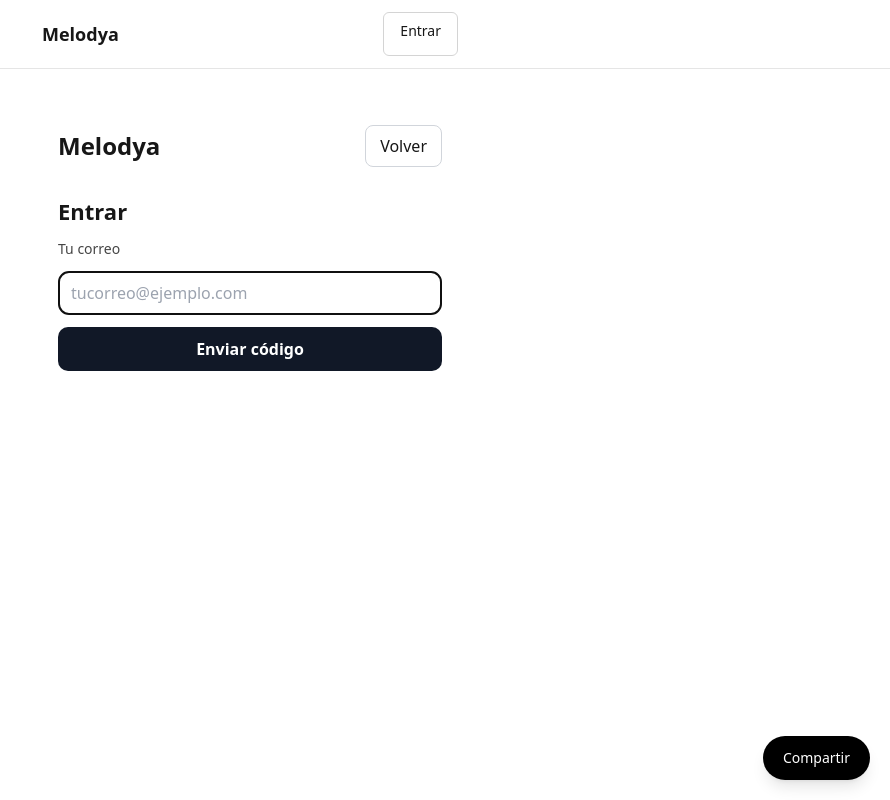
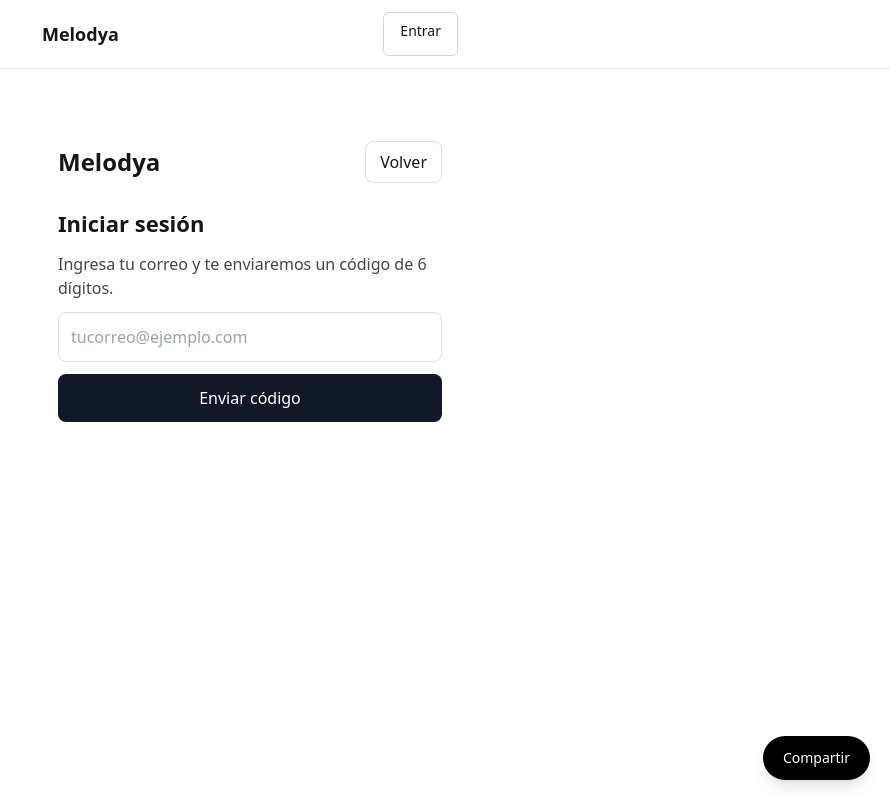
Before and after one commit to HSevenn/Melodya, a Next.js app: page /login in a window 1280 px wide. Shown: the whole page, without its empty margins (390-1280 px from the left). Built offline with nearby package versions, Linux system fonts and the light colour scheme.

Commit message:
Update page.tsx

```diff
--- a/app/login/page.tsx
+++ b/app/login/page.tsx
@@ -1,213 +1,154 @@
 'use client';
 
-import { useEffect, useState } from 'react';
+import { useState } from 'react';
 import { useRouter } from 'next/navigation';
 import { supabaseBrowser } from '@/lib/supabase-browser';
 
-export const dynamic = 'force-dynamic';
-
-type Step = 'email' | 'code';
+type Step = 'askEmail' | 'verify';
 
 export default function LoginPage() {
   const router = useRouter();
   const supabase = supabaseBrowser();
 
-  const [step, setStep] = useState<Step>('email');
-
+  const [step, setStep] = useState<Step>('askEmail');
   const [email, setEmail] = useState('');
   const [code, setCode] = useState('');
+  const [loading, setLoading] = useState(false);
+  const [err, setErr] = useState<string | null>(null);
 
-  const [sending, setSending] = useState(false);
-  const [verifying, setVerifying] = useState(false);
-  const [error, setError] = useState<string | null>(null);
-
-  const [cooldown, setCooldown] = useState(0);
-
-  useEffect(() => {
-    const saved = sessionStorage.getItem('melodya:lastEmail');
-    if (saved && !email) setEmail(saved);
-  }, []); // eslint-disable-line react-hooks/exhaustive-deps
-
-  useEffect(() => {
-    if (cooldown <= 0) return;
-    const t = setInterval(() => setCooldown((s) => (s > 0 ? s - 1 : 0)), 1000);
-    return () => clearInterval(t);
-  }, [cooldown]);
-
-  const handleSendCode = async (e: React.FormEvent) => {
-    e.preventDefault();
-    if (!email) return;
-
-    setSending(true);
-    setError(null);
-
-    // ❗ Enviamos OTP (no usamos emailRedirectTo)
-    const { error: err } = await supabase.auth.signInWithOtp({
-      email: email.trim().toLowerCase(),
-      options: { shouldCreateUser: true },
+  async function sendCode() {
+    setErr(null);
+    setLoading(true);
+    try {
+      // ✅ SIN emailRedirectTo => Supabase manda OTP (6 dígitos), NO magic link
+      const { error } = await supabase.auth.signInWithOtp({
+        email,
+        options: {
+          shouldCreateUser: true, // permite registro automático
+        },
       });
-
-    setSending(false);
-
-    if (err) {
-      setError(err.message || 'No se pudo enviar el código.');
-      return;
+      if (error) throw error;
+      sessionStorage.setItem('melodya:lastEmail', email);
+      setStep('verify');
+    } catch (e: any) {
+      setErr(e.message ?? 'No se pudo enviar el código');
+    } finally {
+      setLoading(false);
+    }
   }
 
-    sessionStorage.setItem('melodya:lastEmail', email.trim().toLowerCase());
-    setStep('code');
-    setCooldown(30);
-  };
-
-  const handleVerify = async (e: React.FormEvent) => {
-    e.preventDefault();
-    if (!email || !code) return;
-
-    setVerifying(true);
-    setError(null);
-
-    // Verifica OTP de email (6 dígitos)
-    const { error: err } = await supabase.auth.verifyOtp({
-      email: email.trim().toLowerCase(),
+  async function verifyCode() {
+    setErr(null);
+    setLoading(true);
+    try {
+      const { error } = await supabase.auth.verifyOtp({
+        email,
         token: code.trim(),
-      type: 'email',
+        type: 'email', // ✅ verifica OTP por email
       });
-
-    setVerifying(false);
-
-    if (err) {
-      setError(err.message || 'Código inválido o expirado.');
-      return;
+      if (error) throw error;
+      router.replace('/'); // listo: usuario autenticado
+    } catch (e: any) {
+      setErr(e.message ?? 'Código inválido');
+    } finally {
+      setLoading(false);
+    }
   }
 
-    router.replace('/');
-  };
-
-  const handleResend = async () => {
-    if (cooldown > 0 || sending) return;
-    if (!email) {
-      setError('Ingresa tu correo primero.');
-      return;
+  async function resend() {
+    if (!email) return;
+    setErr(null);
+    setLoading(true);
+    try {
+      const { error } = await supabase.auth.signInWithOtp({
+        email,
+        options: { shouldCreateUser: true }, // sigue siendo OTP
+      });
+      if (error) throw error;
+    } catch (e: any) {
+      setErr(e.message ?? 'No se pudo reenviar el código');
+    } finally {
+      setLoading(false);
+    }
   }
 
-    setSending(true);
-    setError(null);
-
-    const { error: err } = await supabase.auth.signInWithOtp({
-      email: email.trim().toLowerCase(),
-      options: { shouldCreateUser: true },
-    });
-
-    setSending(false);
-
-    if (err) {
-      setError(err.message || 'No se pudo reenviar el código.');
-      return;
-    }
-    setCooldown(30);
-  };
-
   return (
-    <div style={{ maxWidth: 520, margin: '40px auto', padding: '0 16px' }}>
+    <div style={{ maxWidth: 460, margin: '40px auto', padding: 16 }}>
       <header style={{ display: 'flex', justifyContent: 'space-between', alignItems: 'center' }}>
         <h1 style={{ fontSize: 24, fontWeight: 800 }}>Melodya</h1>
         <button
           onClick={() => router.push('/')}
-          style={{
-            padding: '8px 14px',
-            borderRadius: 8,
-            border: '1px solid #d1d5db',
-            background: '#fff',
-            cursor: 'pointer',
-          }}
+          style={{ padding: '8px 14px', borderRadius: 8, border: '1px solid #ddd', background: '#fff' }}
         >
           Volver
         </button>
       </header>
 
-      <main style={{ marginTop: 28 }}>
-        <h2 style={{ fontSize: 22, fontWeight: 700, marginBottom: 10 }}>
-          {step === 'email' ? 'Entrar' : 'Verificar código'}
-        </h2>
-
-        {step === 'email' && (
-          <form onSubmit={handleSendCode} style={{ display: 'grid', gap: 12 }}>
-            <label style={{ fontSize: 14, opacity: 0.8 }}>Tu correo</label>
+      {step === 'askEmail' && (
+        <main style={{ marginTop: 24 }}>
+          <h2 style={{ fontSize: 22, fontWeight: 700, marginBottom: 12 }}>Iniciar sesión</h2>
+          <p style={{ marginBottom: 12, opacity: 0.8 }}>
+            Ingresa tu correo y te enviaremos un código de 6 dígitos.
+          </p>
           <input
             type="email"
-              inputMode="email"
-              required
-              autoFocus
             placeholder="tucorreo@ejemplo.com"
             value={email}
             onChange={(e) => setEmail(e.target.value)}
-              style={{ height: 44, borderRadius: 10, border: '1px solid #d1d5db', padding: '0 12px' }}
+            style={{ width: '100%', padding: 12, borderRadius: 8, border: '1px solid #ddd', marginBottom: 12 }}
           />
-
           <button
-              type="submit"
-              disabled={sending || !email}
+            disabled={loading || !email}
+            onClick={sendCode}
             style={{
-                height: 44, borderRadius: 10, border: 'none',
-                background: '#111827', color: '#fff', fontWeight: 600,
-                cursor: sending || !email ? 'not-allowed' : 'pointer',
+              width: '100%', padding: 12, borderRadius: 8, border: 'none',
+              background: '#111827', color: '#fff', cursor: loading || !email ? 'not-allowed' : 'pointer'
             }}
           >
-              {sending ? 'Enviando…' : 'Enviar código'}
+            {loading ? 'Enviando…' : 'Enviar código'}
           </button>
-
-            {error && <p style={{ color: '#b91c1c', marginTop: 6, fontWeight: 600 }}>{error}</p>}
-          </form>
+          {err && <p style={{ color: '#b91c1c', marginTop: 10 }}>{err}</p>}
+        </main>
       )}
 
-        {step === 'code' && (
-          <form onSubmit={handleVerify} style={{ display: 'grid', gap: 12 }}>
-            <p style={{ fontSize: 14, opacity: 0.8 }}>
-              Te enviamos un código de <strong>6 dígitos</strong> a <strong>{email}</strong>.
+      {step === 'verify' && (
+        <main style={{ marginTop: 24 }}>
+          <h2 style={{ fontSize: 22, fontWeight: 700, marginBottom: 12 }}>Verificar código</h2>
+          <p style={{ marginBottom: 12, opacity: 0.8 }}>
+            Te enviamos un código de 6 dígitos a <b>{email}</b>.
           </p>
-
           <input
-              type="text"
             inputMode="numeric"
-              pattern="\d{6}"
             maxLength={6}
             placeholder="Código de 6 dígitos"
             value={code}
-              onChange={(e) => setCode(e.target.value.replace(/\D/g, ''))}
+            onChange={(e) => setCode(e.target.value)}
+            style={{ width: '100%', padding: 12, borderRadius: 8, border: '1px solid #ddd', marginBottom: 12, letterSpacing: 2 }}
+          />
+          <button
+            disabled={loading || code.trim().length !== 6}
+            onClick={verifyCode}
             style={{
-                height: 44, borderRadius: 10, border: '1px solid #d1d5db',
-                padding: '0 12px', letterSpacing: 2,
-              }}
-            />
-
-            <button
-              type="submit"
-              disabled={verifying || code.length !== 6}
-              style={{
-                height: 44, borderRadius: 10, border: 'none',
-                background: '#111827', color: '#fff', fontWeight: 600,
-                cursor: verifying || code.length !== 6 ? 'not-allowed' : 'pointer',
+              width: '100%', padding: 12, borderRadius: 8, border: 'none',
+              background: '#111827', color: '#fff', cursor: loading || code.trim().length !== 6 ? 'not-allowed' : 'pointer'
             }}
           >
-              {verifying ? 'Verificando…' : 'Verificar'}
+            {loading ? 'Verificando…' : 'Verificar'}
           </button>
 
           <button
-              type="button"
-              onClick={handleResend}
-              disabled={sending || cooldown > 0}
+            onClick={resend}
+            disabled={loading}
             style={{
-                height: 42, borderRadius: 10, border: '1px solid #d1d5db',
-                background: '#fff', cursor: sending || cooldown > 0 ? 'not-allowed' : 'pointer',
+              width: '100%', marginTop: 10, padding: 10, borderRadius: 8,
+              border: '1px solid #ddd', background: '#fff'
             }}
           >
-              {sending ? 'Reenviando…' : cooldown > 0 ? `Reenviar código (${cooldown})` : 'Reenviar código'}
+            Reenviar código
           </button>
-
-            {error && <p style={{ color: '#b91c1c', marginTop: 6, fontWeight: 600 }}>{error}</p>}
-          </form>
+          {err && <p style={{ color: '#b91c1c', marginTop: 10 }}>{err}</p>}
+        </main>
       )}
-      </main>
     </div>
   );
 }
```
Lines whose indentation alone changed are shown as unchanged.
